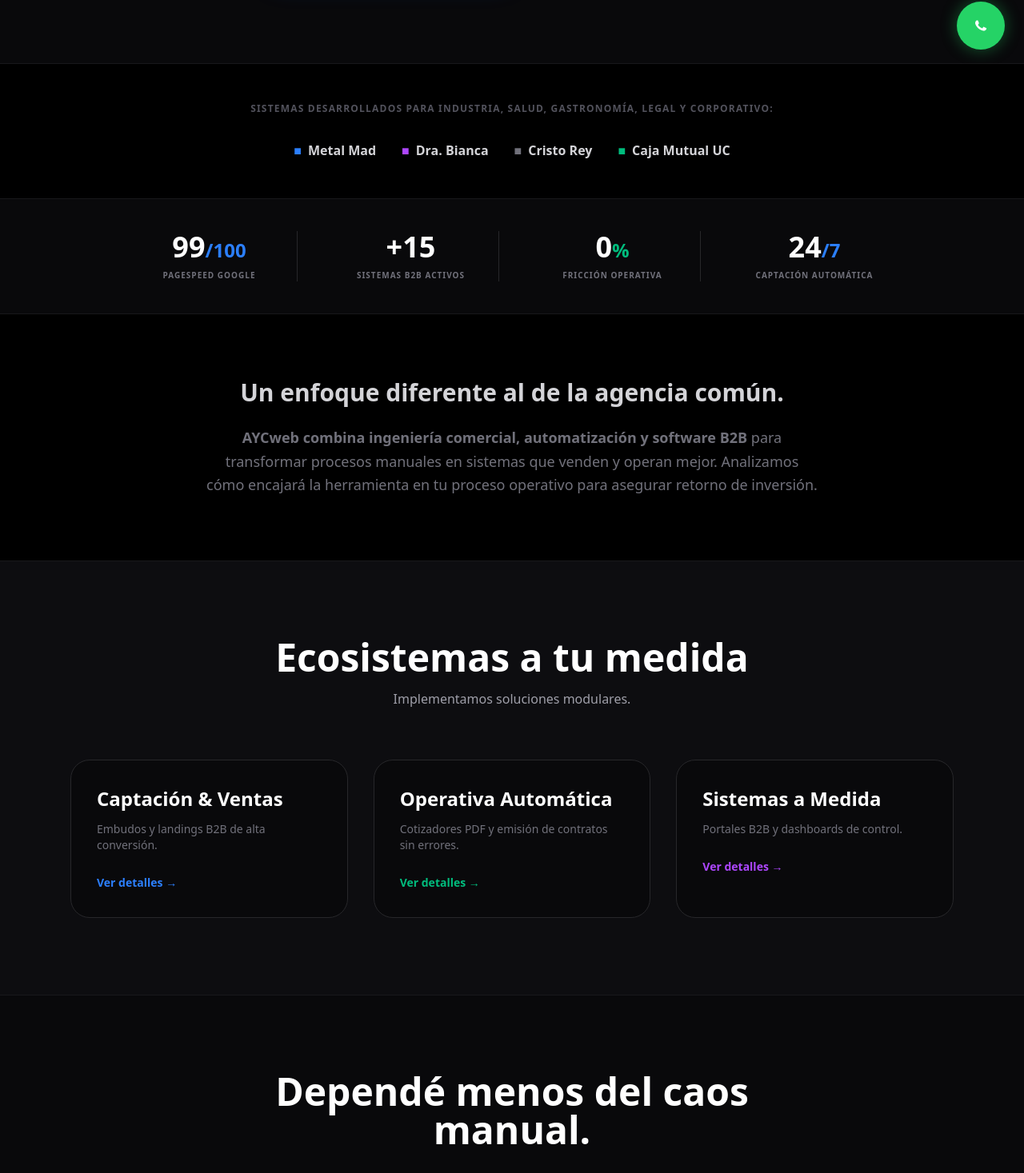
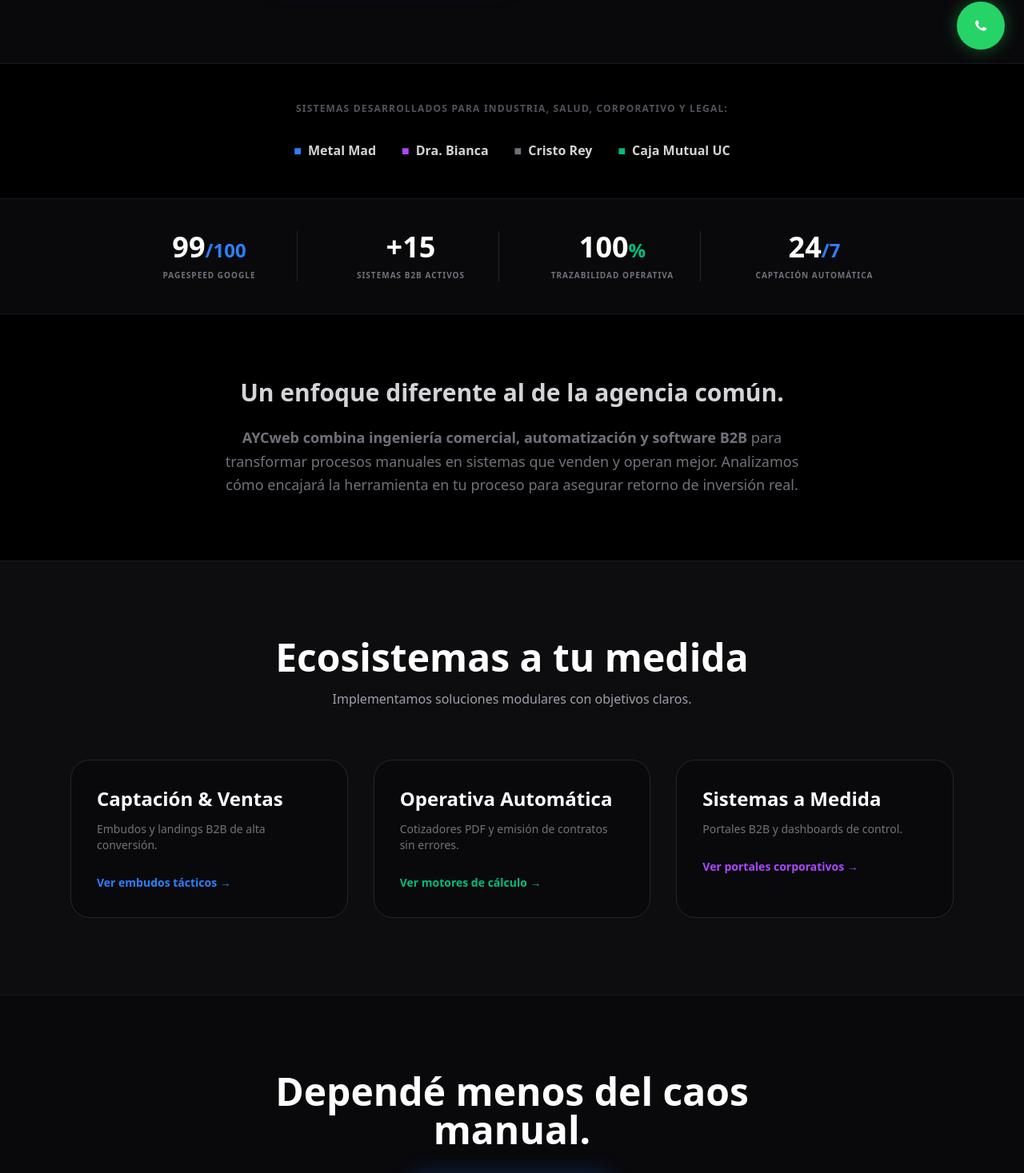
Before and after one commit to oscaramarilla/aycweb, a Next.js app: page / in a window 1280 px wide. Shown: the part 714-2181 px from the top of the page at 80% size. Built offline with nearby package versions, Linux system fonts and the light colour scheme.

Commit message:
seo: inyectada metadata profesional y ajustes de copy B2B

```diff
--- a/app/page.tsx
+++ b/app/page.tsx
@@ -1,4 +1,11 @@
 import Link from "next/link";
+import { Metadata } from "next";
+
+// 🚀 EL FIX DEL SEO: Esto destruye el "Create Next App" en Google
+export const metadata: Metadata = {
+  title: "Ingeniería Comercial y Sistemas B2B | AYCweb",
+  description: "Construimos infraestructura digital y software operativo B2B en Paraguay. Cotizadores, embudos y portales para industrias y empresas que buscan escalar.",
+};
 
 export default function Home() {
   const whatsappNumber = "595985864209";
@@ -42,7 +49,7 @@ export default function Home() {
       <section className="py-12 bg-black border-b border-zinc-900">
         <div className="max-w-6xl mx-auto px-6 text-center">
           <p className="text-xs font-bold uppercase tracking-widest text-zinc-600 mb-8">
-            Sistemas desarrollados para industria, salud, gastronomía, legal y corporativo:
+            Sistemas desarrollados para industria, salud, corporativo y legal:
           </p>
           <div className="flex flex-wrap justify-center items-center gap-x-8 gap-y-4 text-zinc-300 font-bold text-sm md:text-base">
             <span className="flex items-center gap-2"><span className="text-blue-500">■</span> Metal Mad</span>
@@ -53,7 +60,7 @@ export default function Home() {
         </div>
       </section>
 
-      {/* 🔥 AJUSTE VISUAL: MICROFRANJA DE MÉTRICAS (El toque Premium Final) */}
+      {/* MICROFRANJA DE MÉTRICAS */}
       <section className="py-10 bg-zinc-950 border-b border-zinc-900 overflow-hidden">
         <div className="max-w-5xl mx-auto px-6">
           <div className="grid grid-cols-2 md:grid-cols-4 gap-8 text-center md:divide-x md:divide-zinc-800">
@@ -66,8 +73,8 @@ export default function Home() {
               <p className="text-[10px] font-bold uppercase tracking-widest text-zinc-500">Sistemas B2B Activos</p>
             </div>
             <div className="px-4">
-              <p className="text-4xl font-black text-white mb-2">0<span className="text-emerald-500 text-2xl">%</span></p>
-              <p className="text-[10px] font-bold uppercase tracking-widest text-zinc-500">Fricción Operativa</p>
+              <p className="text-4xl font-black text-white mb-2">100<span className="text-emerald-500 text-2xl">%</span></p>
+              <p className="text-[10px] font-bold uppercase tracking-widest text-zinc-500">Trazabilidad Operativa</p>
             </div>
             <div className="px-4">
               <p className="text-4xl font-black text-white mb-2">24<span className="text-blue-500 text-2xl">/7</span></p>
@@ -81,7 +88,7 @@ export default function Home() {
         <div className="max-w-5xl mx-auto px-6 text-center">
           <h2 className="text-2xl md:text-3xl font-black mb-6 text-zinc-300">Un enfoque diferente al de la agencia común.</h2>
           <p className="text-lg text-zinc-500 max-w-3xl mx-auto leading-relaxed">
-            <strong>AYCweb combina ingeniería comercial, automatización y software B2B</strong> para transformar procesos manuales en sistemas que venden y operan mejor. Analizamos cómo encajará la herramienta en tu proceso operativo para asegurar retorno de inversión.
+            <strong>AYCweb combina ingeniería comercial, automatización y software B2B</strong> para transformar procesos manuales en sistemas que venden y operan mejor. Analizamos cómo encajará la herramienta en tu proceso para asegurar retorno de inversión real.
           </p>
         </div>
       </section>
@@ -90,23 +97,23 @@ export default function Home() {
         <div className="max-w-6xl mx-auto px-6">
           <div className="text-center mb-16">
             <h2 className="text-3xl md:text-5xl font-black text-white mb-4">Ecosistemas a tu medida</h2>
-            <p className="text-zinc-400">Implementamos soluciones modulares.</p>
+            <p className="text-zinc-400">Implementamos soluciones modulares con objetivos claros.</p>
           </div>
           <div className="grid grid-cols-1 md:grid-cols-3 gap-8">
             <div className="bg-zinc-950 p-8 rounded-3xl border border-zinc-800 hover:border-blue-900 transition-colors">
               <h3 className="text-2xl font-bold text-white mb-3">Captación & Ventas</h3>
               <p className="text-zinc-500 mb-6 text-sm">Embudos y landings B2B de alta conversión.</p>
-              <Link href="/servicios" className="text-blue-500 text-sm font-bold hover:underline">Ver detalles &rarr;</Link>
+              <Link href="/servicios" className="text-blue-500 text-sm font-bold hover:underline">Ver embudos tácticos &rarr;</Link>
             </div>
             <div className="bg-zinc-950 p-8 rounded-3xl border border-zinc-800 hover:border-emerald-900 transition-colors">
               <h3 className="text-2xl font-bold text-white mb-3">Operativa Automática</h3>
               <p className="text-zinc-500 mb-6 text-sm">Cotizadores PDF y emisión de contratos sin errores.</p>
-              <Link href="/servicios" className="text-emerald-500 text-sm font-bold hover:underline">Ver detalles &rarr;</Link>
+              <Link href="/servicios" className="text-emerald-500 text-sm font-bold hover:underline">Ver motores de cálculo &rarr;</Link>
             </div>
             <div className="bg-zinc-950 p-8 rounded-3xl border border-zinc-800 hover:border-purple-900 transition-colors">
               <h3 className="text-2xl font-bold text-white mb-3">Sistemas a Medida</h3>
               <p className="text-zinc-500 mb-6 text-sm">Portales B2B y dashboards de control.</p>
-              <Link href="/servicios" className="text-purple-500 text-sm font-bold hover:underline">Ver detalles &rarr;</Link>
+              <Link href="/servicios" className="text-purple-500 text-sm font-bold hover:underline">Ver portales corporativos &rarr;</Link>
             </div>
           </div>
         </div>
@@ -119,7 +126,7 @@ export default function Home() {
              <a
               href={`https://wa.me/${whatsappNumber}?text=${whatsappMsg}`}
               target="_blank" rel="noopener noreferrer"
-              className="bg-blue-600 hover:bg-blue-500 text-white font-black py-4 px-10 rounded-xl transition-all shadow-lg active:scale-95"
+              className="bg-blue-600 hover:bg-blue-500 text-white font-black py-4 px-10 rounded-xl transition-all shadow-[0_0_30px_rgba(37,99,235,0.3)] active:scale-95"
             >
               Agendar Diagnóstico
             </a>
```
